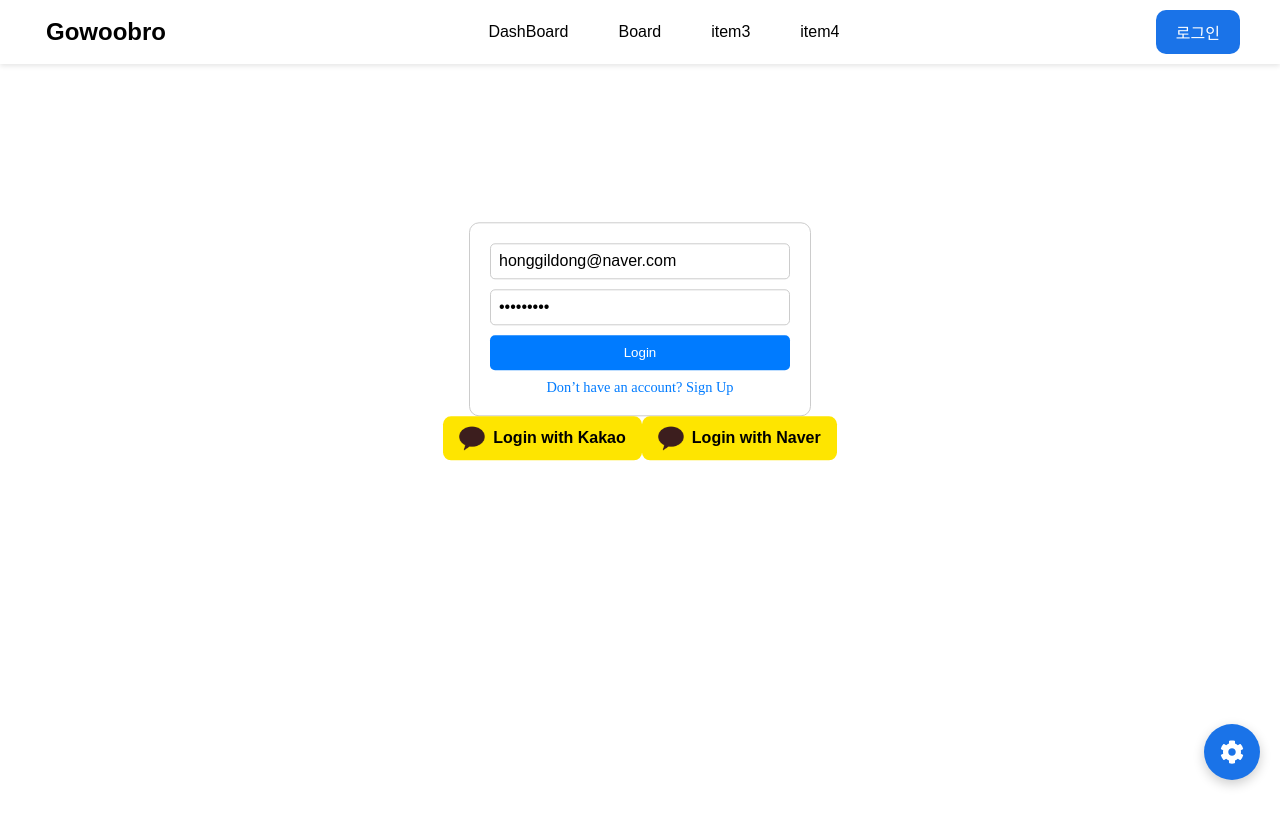
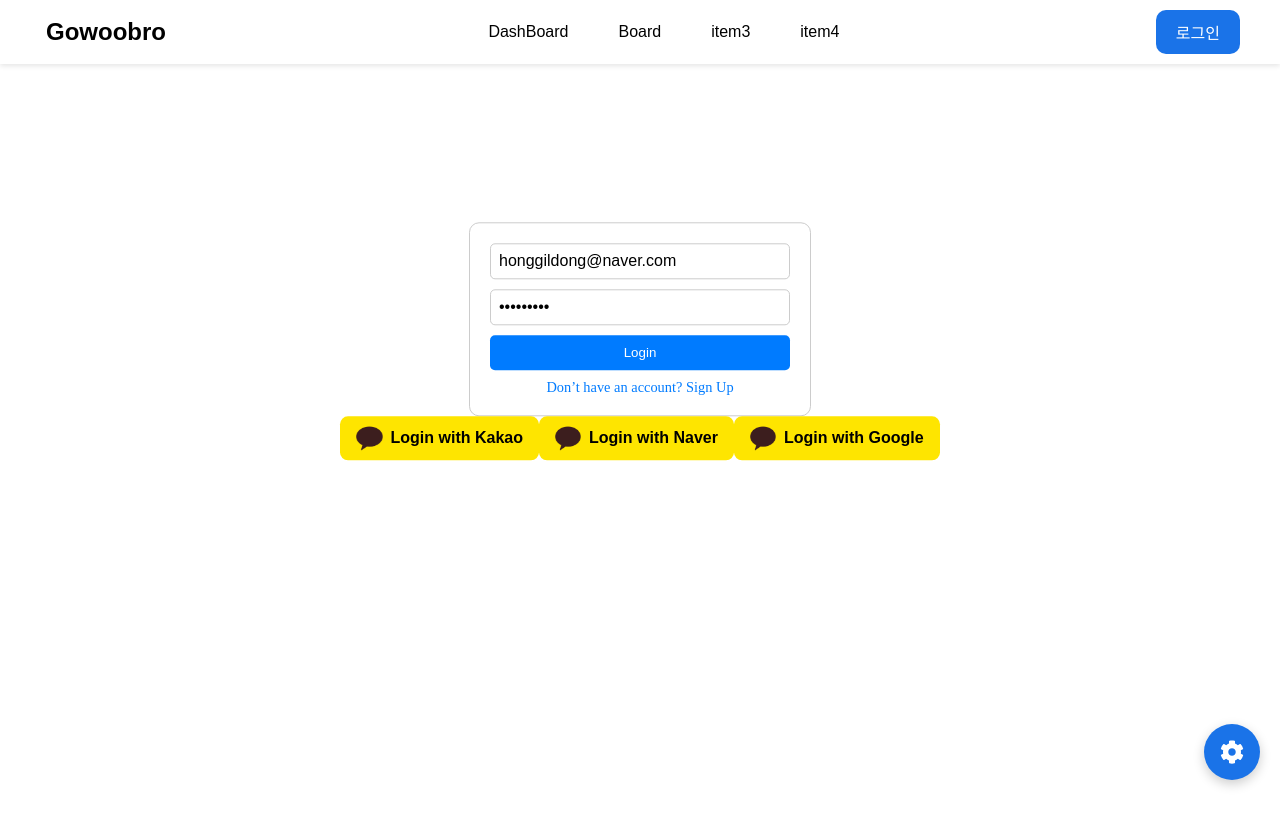
Before and after one commit to kobums-toy/toy-front, a React (Create React App) app: page /login in a window 1280 px wide. Shown: the top 826 px of the page. Built offline with nearby package versions, Linux system fonts and the light colour scheme; no server answers.

Commit message:
feat google login

```diff
--- /dev/null
+++ b/src/components/GoogleLoginButton.tsx
@@ -0,0 +1,49 @@
+/** @jsxImportSource @emotion/react */
+import React from 'react';
+import { css } from '@emotion/react';
+
+const buttonStyle = css`
+  display: inline-flex;
+  align-items: center;
+  justify-content: center;
+  background-color: #fee500; /* Google 노란색 */
+  border: none;
+  border-radius: 8px;
+  padding: 10px 16px;
+  cursor: pointer;
+  font-size: 16px;
+  font-weight: bold;
+  color: #000; /* 검은색 텍스트 */
+  transition: background-color 0.3s;
+
+  &:hover {
+    background-color: #ffd900;
+  }
+
+  img {
+    margin-right: 8px; /* 로고와 텍스트 간격 */
+    height: 24px; /* 로고 크기 */
+  }
+`;
+
+const GoogleLoginButton: React.FC = () => {
+  const doGoogleLogin = () => {
+    const clientId = process.env.REACT_APP_GOOGLE_CLIENT_ID;
+    const redirectUri = process.env.REACT_APP_GOOGLE_REDIRECT_URL;
+    const scope = 'email profile';
+
+    const googleAuthUrl = `https://accounts.google.com/o/oauth2/v2/auth?response_type=code&client_id=${clientId}&redirect_uri=${redirectUri}&scope=${scope}`;
+
+    // Redirect user to Google authorization page
+    window.location.href = googleAuthUrl;
+  };
+
+  return (
+    <button css={buttonStyle} onClick={doGoogleLogin}>
+      <img src="/kakao_login/pngegg.png" alt="Google Logo" />
+      Login with Google
+    </button>
+  );
+};
+
+export default GoogleLoginButton;
--- a/src/components/LoginForm.tsx
+++ b/src/components/LoginForm.tsx
@@ -1,12 +1,13 @@
 /** @jsxImportSource @emotion/react */
 import { css } from '@emotion/react';
 import React, { useEffect, useState } from 'react';
-import { useAuth, useKakaoAuth, useNaverAuth } from '../hooks/useAuth';
+import { useAuth, useGoogleAuth, useKakaoAuth, useNaverAuth } from '../hooks/useAuth';
 import { primaryColor, primaryColorHover } from '../styles/colors';
 import { Link, useLocation } from 'react-router-dom';
 import Modal from './Modal';
 import KakaoLoginButton from './KakaoLoginButton';
-import NaverLoginButton from './NavweLoginButton';
+import NaverLoginButton from './NaverLoginButton';
+import GoogleLoginButton from './GoogleLoginButton';
 
 const formStyle = css`
   display: flex;
@@ -62,6 +63,7 @@ const LoginForm: React.FC = () => {
   const { mutate: login, isLoading, error } = useAuth();
   const { mutate: kakaoLogin, isLoading: kakaoLoginLoading, error: kakaoLoginError } = useKakaoAuth();
   const { mutate: naverLogin, isLoading: naverLoginLoading, error: naverLoginError } = useNaverAuth();
+  const { mutate: googleLogin, isLoading: googleLoginLoading, error: googleLoginError } = useGoogleAuth();
   const [showErrorModal, setShowErrorModal] = useState(false);
 
   const location = useLocation(); // Get the current location
@@ -70,11 +72,15 @@ const LoginForm: React.FC = () => {
     const params = new URLSearchParams(location.search);
     const code = params.get('code'); // Extract the "code" parameter
     const state = params.get('state');
+    const scope = params.get('scope');
 
     if (code) {
       if (state) {
         console.log('Naver login code:', code);
         naverLogin({ client_id: process.env.REACT_APP_NAVER_CLIENT_ID, redirect_uri: process.env.REACT_APP_NAVER_REDIRECT_URL, client_secret: process.env.REACT_APP_NAVER_CLIENT_SECRET, grant_type: 'authorization_code', code: code, state: state });
+      } else if (scope) {
+        console.log('Google login code:', code);
+        googleLogin({ client_id: process.env.REACT_APP_GOOGLE_CLIENT_ID, client_secret: process.env.REACT_APP_GOOGLE_CLIENT_PASSWORD, redirect_uri: process.env.REACT_APP_GOOGLE_REDIRECT_URL, grant_type: 'authorization_code', code: code });
       } else {
         console.log('Kakao login code:', code);
         kakaoLogin({ client_id: process.env.REACT_APP_KAKAO_JS_KEY, redirect_uri: process.env.REACT_APP_KAKAO_REDIRECT_URL, grant_type: 'authorization_code', code: code });
@@ -120,6 +126,7 @@ const LoginForm: React.FC = () => {
       </form>
       <KakaoLoginButton />
       <NaverLoginButton />
+      <GoogleLoginButton />
       {showErrorModal && (
         <Modal
           type="error"
--- a/src/components/NavweLoginButton.tsx
+++ b/src/components/NaverLoginButton.tsx
@@ -6,7 +6,7 @@ const buttonStyle = css`
   display: inline-flex;
   align-items: center;
   justify-content: center;
-  background-color: #fee500; /* Kakao 노란색 */
+  background-color: #fee500; /* Naver 노란색 */
   border: none;
   border-radius: 8px;
   padding: 10px 16px;
@@ -27,20 +27,20 @@ const buttonStyle = css`
 `;
 
 const NaverLoginButton: React.FC = () => {
-  const doKakaoLogin = () => {
+  const doNaverLogin = () => {
     const clientId = process.env.REACT_APP_NAVER_CLIENT_ID;
     const redirectUri = process.env.REACT_APP_NAVER_REDIRECT_URL;
     const scope = 'profile_nickname account_email profile_image name';
 
     const naverAuthUrl = `https://nid.naver.com/oauth2.0/authorize?response_type=code&client_id=${clientId}&redirect_uri=${redirectUri}&state=STATE_STRING`;
 
-    // Redirect user to Kakao authorization page
+    // Redirect user to Naver authorization page
     window.location.href = naverAuthUrl;
   };
 
   return (
-    <button css={buttonStyle} onClick={doKakaoLogin}>
-      <img src="/kakao_login/pngegg.png" alt="Kakao Logo" />
+    <button css={buttonStyle} onClick={doNaverLogin}>
+      <img src="/kakao_login/pngegg.png" alt="Naver Logo" />
       Login with Naver
     </button>
   );
--- a/src/hooks/useAuth.ts
+++ b/src/hooks/useAuth.ts
@@ -1,6 +1,7 @@
 import { useMutation } from 'react-query';
 import { useNavigate } from 'react-router-dom';
 import { useSetRecoilState } from 'recoil';
+import google from '../models/google';
 import Kakao from '../models/kakao';
 import Login from '../models/login';
 import naver from '../models/naver';
@@ -43,3 +44,11 @@ export const useNaverAuth = () => {
     },
   });
 };
+
+export const useGoogleAuth = () => {
+  return useMutation(google.googleLogin, {
+    onSuccess: (data) => {
+      console.log(data);
+    },
+  });
+};
--- /dev/null
+++ b/src/models/google.ts
@@ -0,0 +1,22 @@
+import request from '../global/request'
+
+export interface UserItem {
+  id: number;
+  email: string;
+  name: string;
+  passwd: string;
+  date: string;
+  extra: object;
+}
+
+export default class Naver {
+  static async googleLogin(params: any) {
+    const res = await request({
+      method: 'GET',
+      url: `/api/oauth/google`,
+      params: params
+    })
+
+    return res.data
+  }
+}
```
